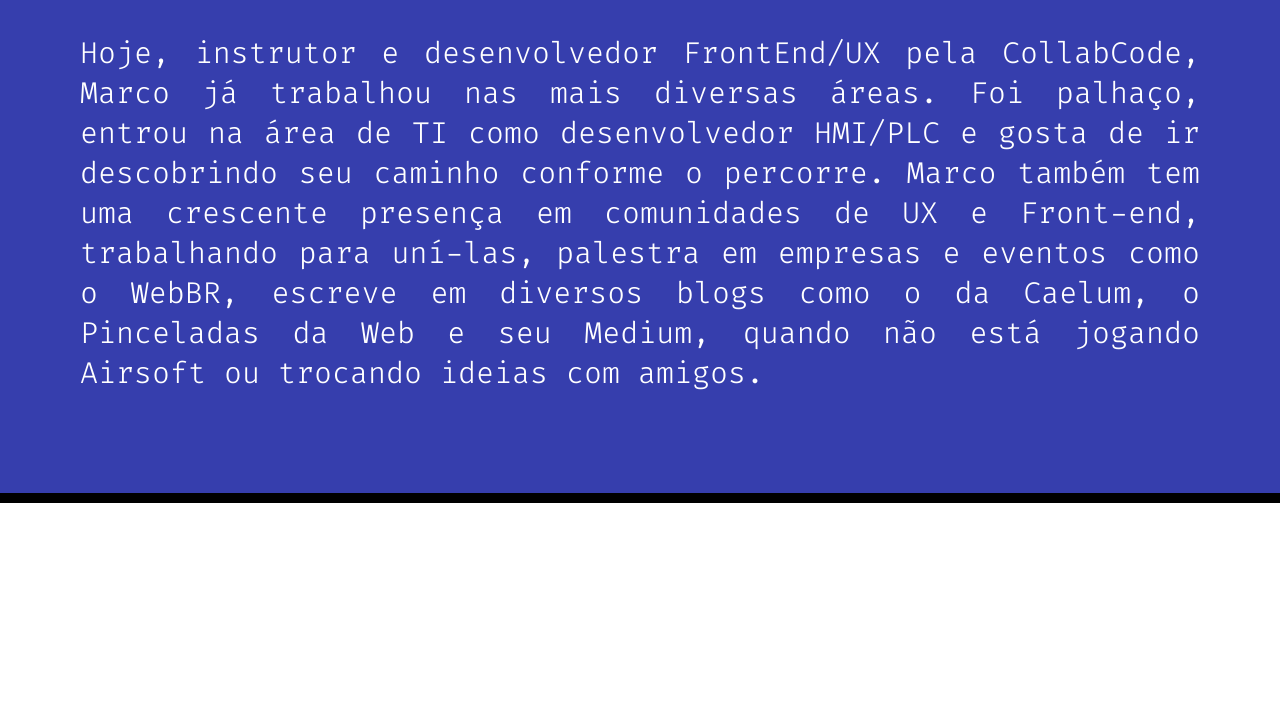
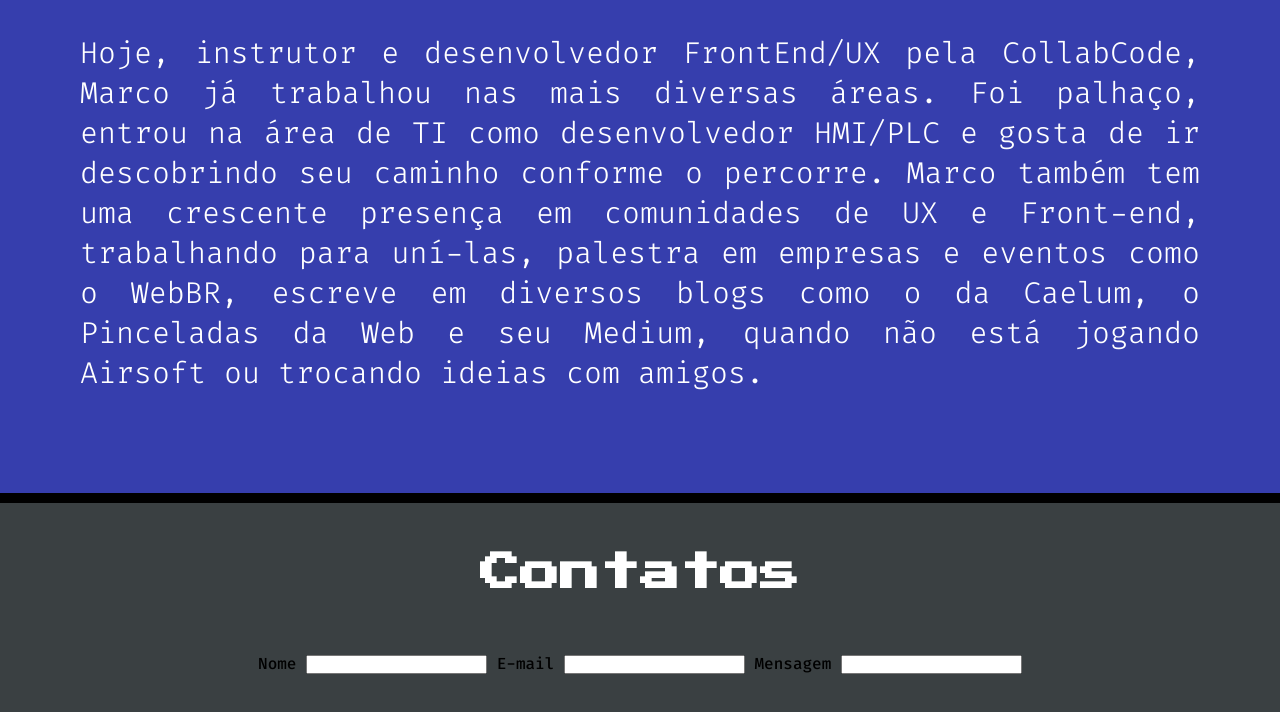
Before and after one commit to martins-pedro/curso-html-css-portfolio, a plain HTML site: page index.html in a window 1280 px wide. Shown: the part 2598-3310 px from the top of the page. Before the commit the page ends 3101 px from the top, so only its background shows below. Drawn offline with Linux system fonts and the light colour scheme.

Commit message:
Create section contact

```diff
--- a/assets/css/components/main-section.css
+++ b/assets/css/components/main-section.css
@@ -11,6 +11,7 @@
     color: #FFF;
     margin-bottom: 60px;
     text-shadow: none;
+    font-size: 40px;
 }
 
 .main-section.-projects {
@@ -21,3 +22,8 @@
 .main-section.-sobre {
     border-bottom: 10px solid #000;
 }
+
+.main-section.-contatos {
+    background-color: #3A4042;
+    border: none;
+}
--- a/index.html
+++ b/index.html
@@ -133,10 +133,8 @@
     </section>
     <section class="main-section -sobre">
         <h2 class="title">Sobre</h2>
-
         <article class="emmet-carousel">
             <button class="arrow-btn -left"></button>
-
             <div class="itemsCard">
                 <div class="emmetCard">
                     <figure class="about-card">
@@ -163,14 +161,25 @@
                         <figcaption class="subtitle">2019</figcaption>
                         <div class="emmetLogo -bgOrange"><img src="assets/images/logo-collabcode.png" alt="Logo CollabCode"></div>
                     </figure>
-            </div>
+                </div>
             </div>
             <button class="arrow-btn -right"></button>
         </article>
-
         <p class="main-paragraph">Hoje, instrutor e desenvolvedor FrontEnd/UX pela CollabCode, Marco já trabalhou nas mais diversas áreas. Foi palhaço, entrou na área de TI como desenvolvedor HMI/PLC e gosta de ir descobrindo seu caminho conforme o percorre. Marco também tem uma crescente presença em comunidades de UX e Front-end, trabalhando para uní-las, palestra em empresas e eventos como o WebBR, escreve em diversos blogs como o da Caelum, o Pinceladas da Web e seu Medium, quando não está jogando Airsoft ou trocando ideias com amigos.</p>
     </section>
+    <section class="main-section -contatos">
+        <h2 class="title">Contatos</h2>
+        <form action="" class="contact-form">
+            <label for="nome">Nome</label>
+            <input type="text" name="nome" id="nome">
 
+            <label for="email">E-mail</label>
+            <input type="email" name="email" id="email">
+
+            <label for="msg">Mensagem</label>
+            <input type="text" name="msg" id="msg">
+        </form>
+    </section>
     <script src="assets/scripts/carousel.js"></script>
 </body>
 </html>
```
Also changed, not shown: assets/css/components/about-carousel.css (added), 1 other file.
